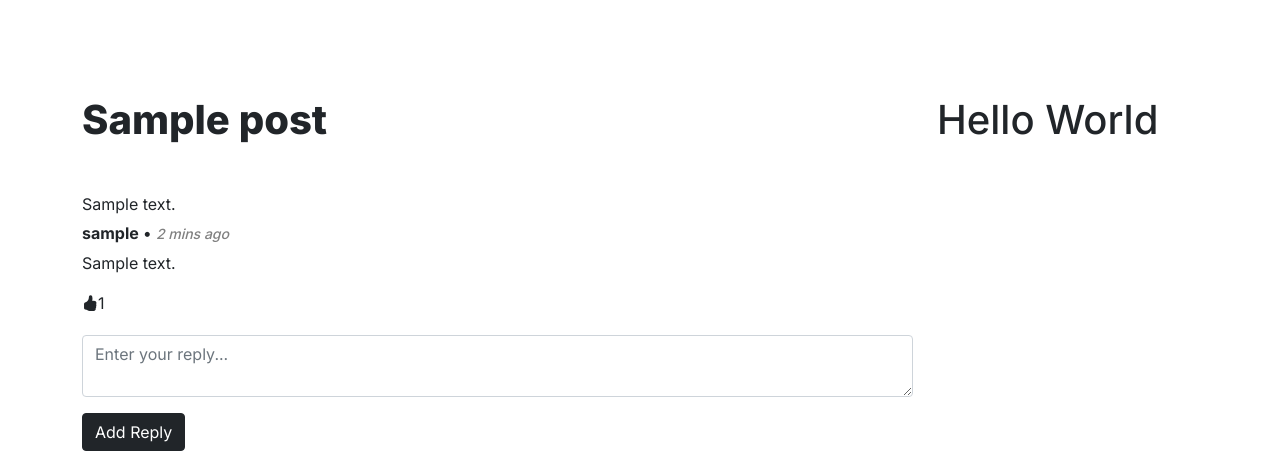
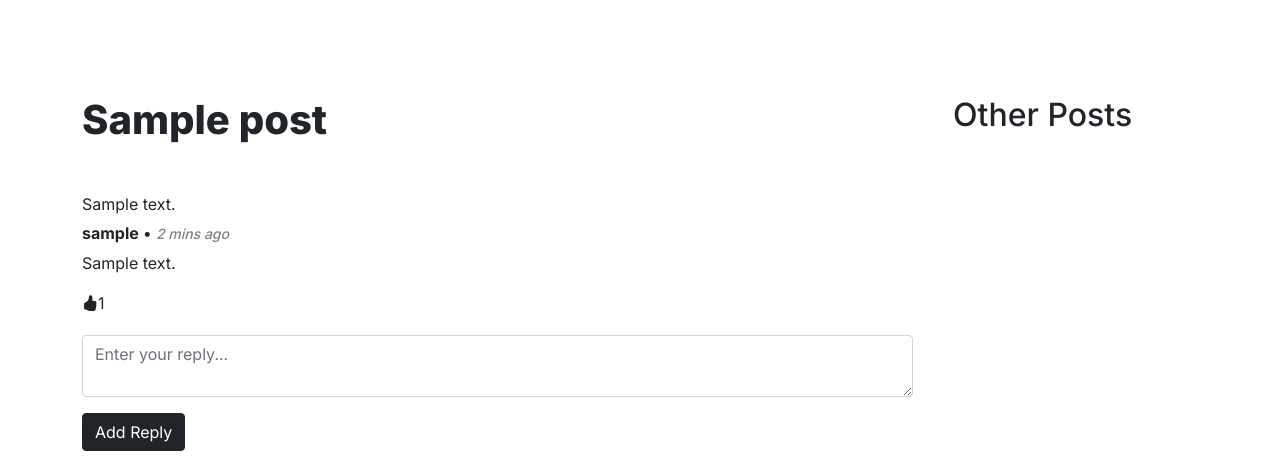
Before and after one commit to faisalch10/weblogr, a PHP site: page /single-post.php?id=1 in a window 1280 px wide. Shown: the part 56-522 px from the top of the page. Run offline with PHP 8.4, Linux system fonts and the light colour scheme; the visitor is signed in with stand-in values (Sample User, id 1); tables that the repository leaves empty or names only in its code hold one stand-in row (values such as "Sample post"); some libraries are stand-ins or nearby versions.

Commit message:
other posts sidebar done

```diff
--- a/register.php
+++ b/register.php
@@ -33,7 +33,7 @@ if (isset($_POST["submit"])) {
       // Hashing password
       $hashed_password = password_hash($password, PASSWORD_DEFAULT);
 
-      $query = "INSERT INTO users(name, username, email, password, user_type) VALUES('$name', '$username', '$email', '$hashed_password', 'user')";
+      $query = "INSERT INTO users(name, username, email, password, user_type, profile_image) VALUES('$name', '$username', '$email', '$hashed_password', 'user', 'default.png')";
       $result = mysqli_query($conn, $query);
 
       // $result -> return 1 if everything went ok otherwise 0
--- a/single-post.php
+++ b/single-post.php
@@ -157,7 +157,43 @@ $row_description = $row['description'];
 
     </div>
     <div class="col-lg-3">
-      <h1>Hello World</h1>
+      <h2 class="ms-3">Other Posts</h2>
+      <div class="row">
+        <div class="col-lg-12">
+          <?php
+          $get_id_from_url = $_GET['id'];
+          $get_four_random_posts_query = "SELECT posts.*, categories.name AS category_name
+                                      FROM posts
+                                      LEFT JOIN categories ON posts.category_id = categories.id
+                                      WHERE posts.id != $get_id_from_url
+                                      ORDER BY RAND()
+                                      LIMIT 4";
+          $execute_get_four_random_posts_query = mysqli_query($conn, $get_four_random_posts_query);
+          while ($row = mysqli_fetch_assoc($execute_get_four_random_posts_query)) {
+            ?>
+            <div class="card-body">
+              <h6 class="card-title mb-2">
+                <?= substr($row['title'], 0, 58) . '...'; ?>
+              </h6>
+
+              <div class="d-flex justify-content-between align-items-center">
+                <div>
+                  <a href="single-post.php?id=<?= $row['id']; ?>" class="btn btn-dark btn-sm">
+                    Read more
+                  </a>
+                </div>
+                <div class="bg-light p-1 rounded border">
+                  Category:
+                  <?= $row['category_name']; ?>
+                </div>
+              </div>
+            </div>
+            <?php
+          }
+
+          ?>
+        </div>
+      </div>
     </div>
   </div>
 
```
Also changed, not shown: uploads/default.png (added).
